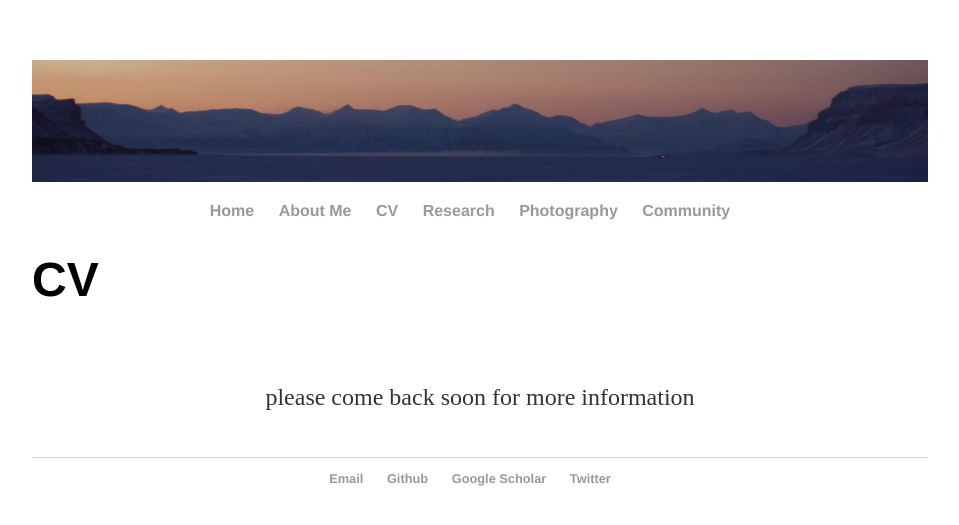
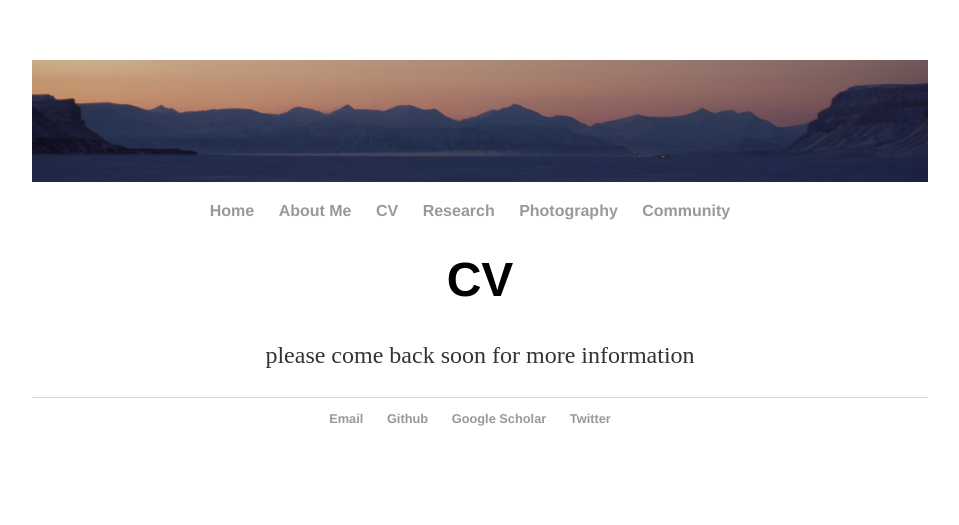
Before and after one commit to Cbarnett207/CBarnett207.github.io, a Jekyll site: the page built from cv/index.html, in a window 1280 px wide. Shown: the top 525 px of the page, without its empty margins (160-1119 px from the left). Built offline with Jekyll 4.4.1, drawn with Linux system fonts in a browser that asks for light colours.

Commit message:
update centering

```diff
--- a/cv/index.html
+++ b/cv/index.html
@@ -3,8 +3,6 @@ layout: default
 title: Cody Barnett, M.S. | CV
 ---
 <div class="blurb">
-    <h1>CV</h1>
-    </br>
-    <div align="center"><p>please come back soon for more information </p>
-    <br/>
-    </div><!-- /.blurb -->
+    <div align="center"><h1>CV</h1>
+            <p>please come back soon for more information </p>
+</div><!-- /.blurb -->
```
